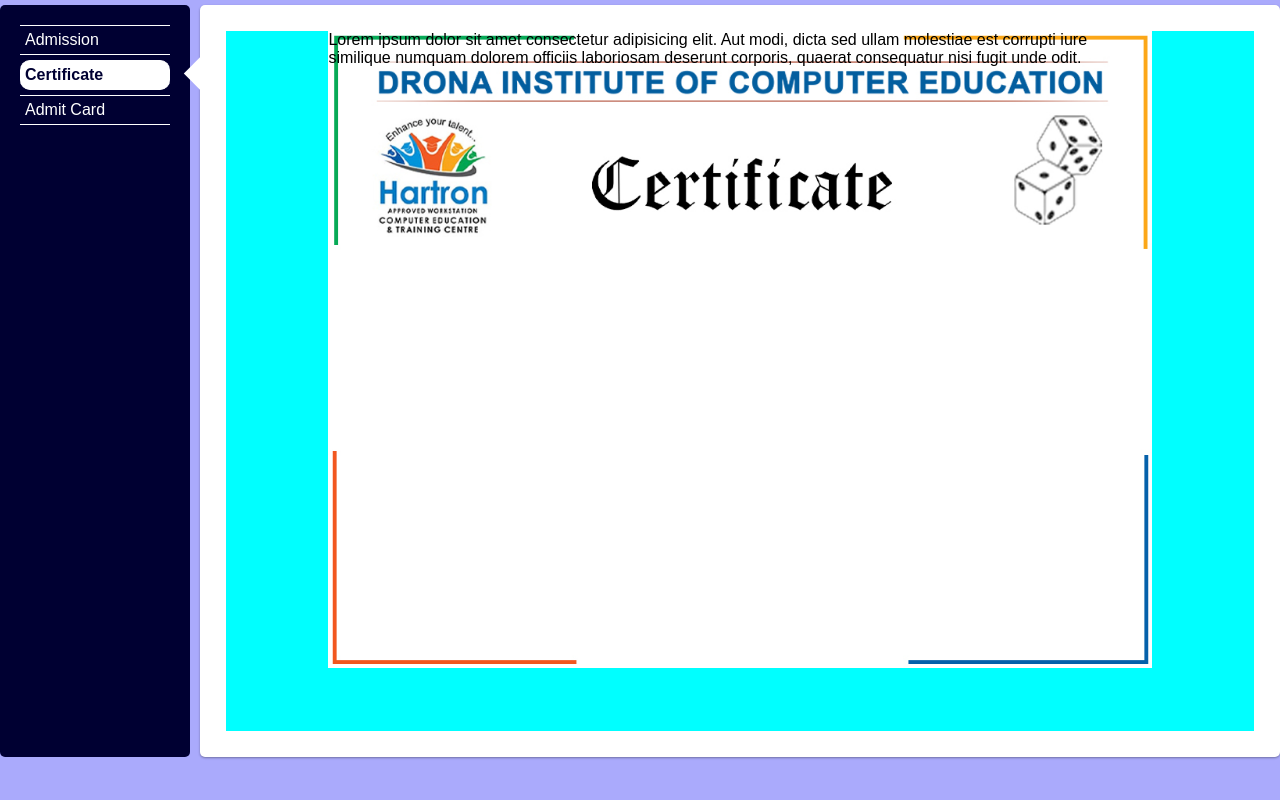
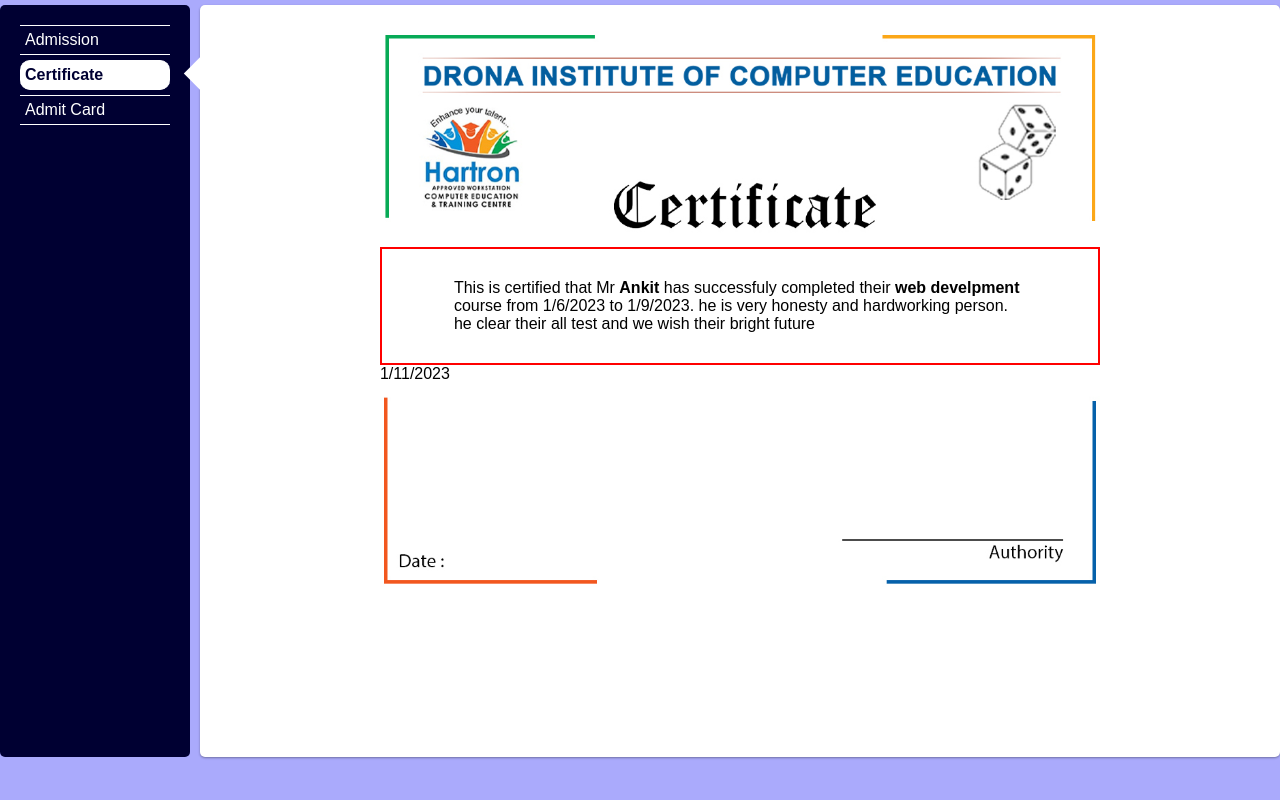
Before and after one commit to Ankitjnvynr/dice, a PHP site: page /index.php?section=certificate in a window 1280 px wide. Run offline with PHP 8.4, Linux system fonts and the light colour scheme.

Commit message:
certificate edited

```diff
--- a/studentZone/certificate.php
+++ b/studentZone/certificate.php
@@ -1,6 +1,11 @@
 <div class="certificate-con">
     <div class="certificate">
-        Lorem ipsum dolor sit amet consectetur adipisicing elit. Aut modi, dicta sed ullam molestiae est corrupti iure similique numquam dolorem officiis laboriosam deserunt corporis, quaerat consequatur nisi fugit unde odit.
-        <!-- <img src="certificate\certificatebg.jpg" alt=""> -->
+        <div class="certificate-data">
+            <p class="student-data">This is certified that Mr <b>Ankit</b> has successfuly completed their <b>web develpment</b> course from 1/6/2023 to 1/9/2023. he is very honesty and hardworking person. he clear their all test and we wish their bright future  </p>
+        </div>
+        <p class="certificate-date">1/11/2023</p>
+        <div class="certificate-bg">
+            <img src="certificate\certificatebg.jpg" alt="">
+        </div>
     </div>
 </div>
--- a/style.css
+++ b/style.css
@@ -71,6 +71,7 @@ body{
     right: -44px;
     top: 0;
     transform: rotateZ(45deg);
+    z-index: 2;
 }
 .content-div{
     background: white;
@@ -81,28 +82,49 @@ body{
     border-radius: 5px;
     overflow-y: scroll;
     height: 100%;
+    z-index: 1;
 }
 
 /* ============= Certificate Page Css =============== */
 .certificate-con{
     width: 100%;
-    /* border: 1px solid red; */
+    /* border: 1px solid green; */
     height: 100%;
     display: flex;
     justify-content: center;
-    background: cyan;
+    /* background: cyan; */
 }
 .certificate{
     position: relative;
-    width: 80%;
-    background: url('./certificate/certificatebg.jpg') no-repeat;
-    background-size: contain;
+    width: 70%;
+    /* border: 2px solid red; */
+    /* background: url('./certificate/certificatebg.jpg') no-repeat; */
+    /* background-size: cover; */
 
 }
-.certificate img{
+.certificate .certificate-bg{
     max-width:100%;
-    max-height: 100%;
+
     margin: auto;
     position: absolute;
     top: 0;
+    z-index: -2;
 }
+.certificate-bg img{
+    width: 100%;
+}
+.certificate-data{
+    display: flex;
+    flex-direction: column;
+    padding: 30px 10%;
+    align-items: center;
+    justify-content: center;
+    /* height: 30%; */
+    width: 100%;
+    border: 2px solid red;
+    margin-top: 30%;
+}
+.certificate-date{
+    display: inline-block;
+    bottom: 5%;
+}
```
Also changed, not shown: certificate/certificatebg.jpg, 2 other files.
